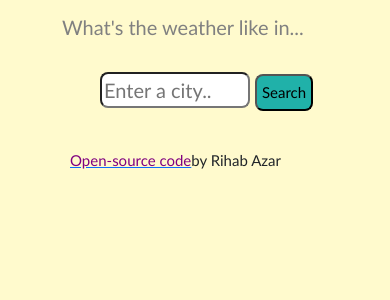
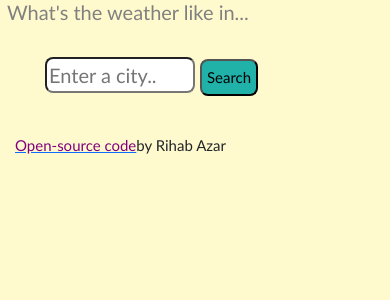
Before and after one commit to Shahbi88/Weather-React-Separate-VS-import, a React (Create React App) app: page / in a window 390 px wide. Shown: the top 300 px of the page. Built offline with nearby package versions, Linux system fonts and the light colour scheme; no server answers.

Commit message:
card-body margins

```diff
--- a/src/WeatherForecast.css
+++ b/src/WeatherForecast.css
@@ -1,9 +1,9 @@
 .weather-forecast {
-  text-align: center;
+  display: block;
   margin-top: 50px;
-  margin-right: 20px;
-  align-items: center;
-  align-self: center;
+  margin-right: 100px;
+  margin-left: 100px;
+  justify-content: space-around;
 }
 
 .Forecast-icon {
@@ -35,16 +35,13 @@
   padding-left: 40px;
   padding-right: 40px;
 }
-@media (max-width: 800px) {
+@media (max-width: 720px) {
   .forecast-row {
-    font-size: xx-small;
+    font-size: 18px;
     display: grid;
     grid-template-columns: 1fr 1fr 1fr;
     grid-template-rows: 1fr 1fr;
-    justify-content: space-between;
-    margin: auto;
-    padding: 0px;
-    margin-left: -210px;
+    margin-left: -350px;
   }
 
   .col {
@@ -59,6 +56,9 @@
     display: flex;
     padding: 10px;
   }
+  .Forecast-icon {
+    font-size: large;
+  }
   .max-temp,
   .min-temp {
     font-size: 15px;
--- a/src/styles.css
+++ b/src/styles.css
@@ -14,9 +14,10 @@ h5 {
 }
 
 .card-body {
+  max-width: 800px;
+  margin: auto;
   align-self: center;
   align-content: center;
-  margin-left: 50px;
   align-items: center;
 }
 .search-form-input {
@@ -142,10 +143,8 @@ body {
     padding-left: 0px;
   }
   .card-body {
-    padding-top: 15px;
-    padding-right: 0px;
-    padding-left: 5px;
-    display: block;
+    max-width: 720px;
+    margin: auto;
     justify-content: center;
     justify-self: center;
   }
@@ -177,8 +176,7 @@ body {
   }
 
   .mainCity {
-    display: inline-block;
-
+    display: block;
     background-color: #f5edc3;
     margin-left: -150px;
   }
```
